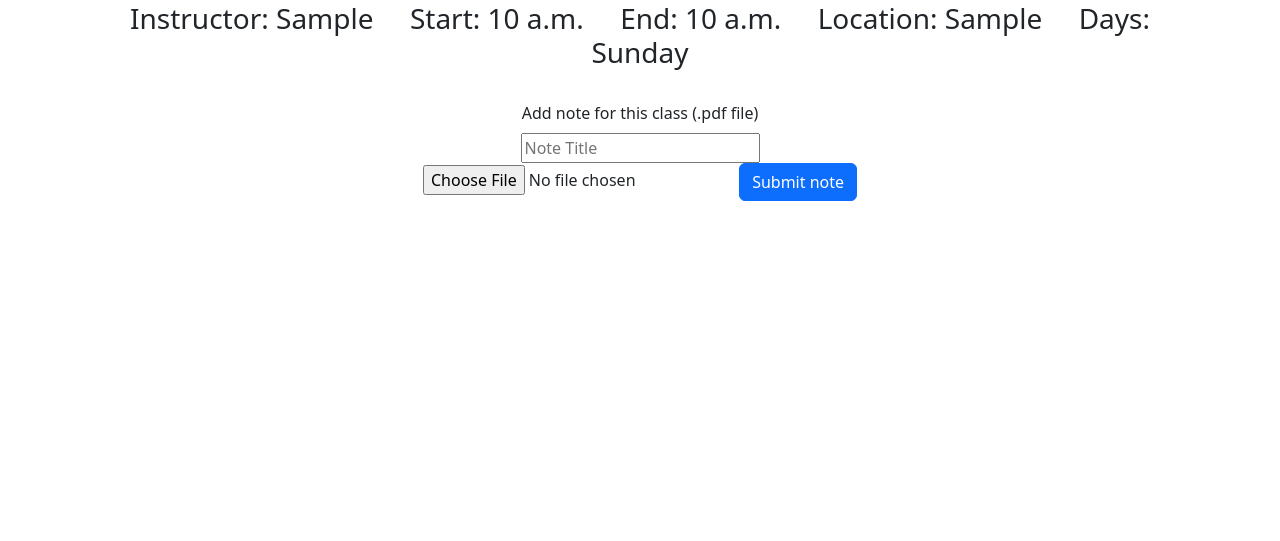
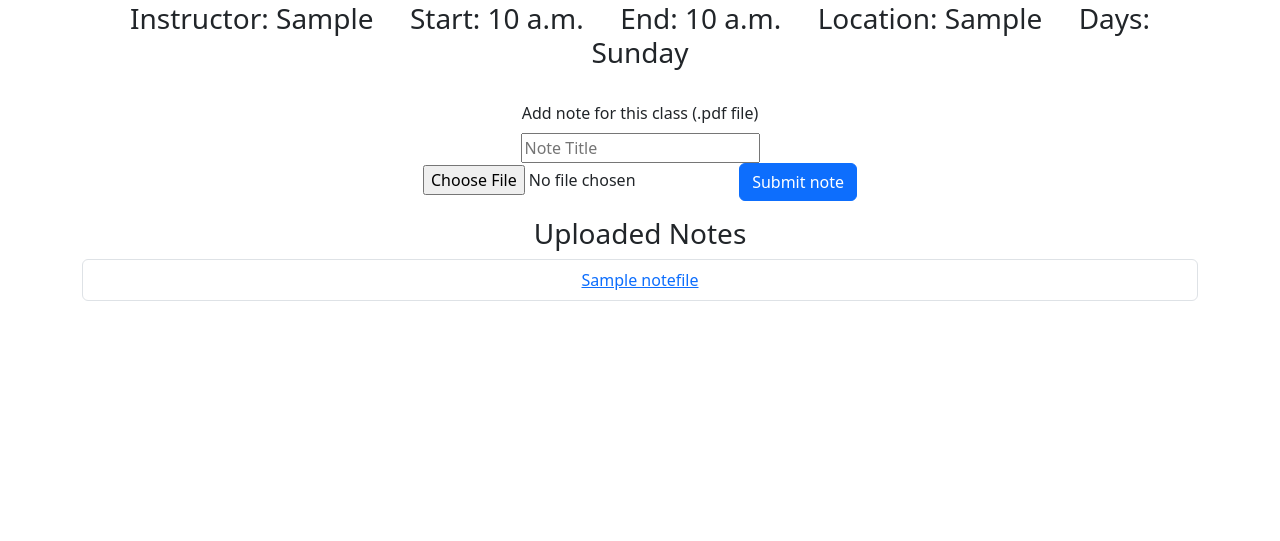
Before and after one commit to eliasposner/HoosNotes, a Django app: page /class/1/ in a window 1280 px wide. Shown: the part 110-651 px from the top of the page. Run offline with Django 3.2, Linux system fonts and the light colour scheme; a user stored in the database is signed in; tables that the repository leaves empty hold one stand-in row (values such as "Sample post"); some libraries are stand-ins or nearby versions.

Commit message:
Displays users uploaded notes files on class page for download

```diff
--- a/scheduler/models.py
+++ b/scheduler/models.py
@@ -7,10 +7,6 @@ from multiselectfield import MultiSelectField
 import datetime
 
 
-class NoteFile(models.Model):
-	note = models.FileField()
-	title = models.CharField(max_length=200, default='')
-	upload_time = models.DateTimeField(auto_now=True)
 
 # Create your models here.
 class Profile(models.Model):
@@ -21,7 +17,11 @@ class Profile(models.Model):
 	def __str__(self):
 		return self.user.username
 
-
+class NoteFile(models.Model):
+	note = models.FileField()
+	title = models.CharField(max_length=200, default='')
+	upload_time = models.DateTimeField(auto_now=True)
+	user = models.ManyToManyField(Profile)
 #https://simpleisbetterthancomplex.com/tutorial/2016/07/22/how-to-extend-django-user-model.html#onetoone
 @receiver(post_save, sender=User)
 def create_user_profile(sender, instance, created, **kwargs):
--- a/scheduler/templates/scheduler/class.html
+++ b/scheduler/templates/scheduler/class.html
@@ -23,5 +23,16 @@
 
 </div>
 
+<div class="container text-center">
+    <h3 class="text-center">Uploaded Notes</h3>
+    {% if files %}
+    <ul class="list-group text-center">
+        {% for file in files%}
+           <li class="list-group-item"><a href="{{ file.note.url }}" target="_blank">{{ file.title }}</a></li>
+        {% endfor %}
+    </ul>
+    {% endif %}
+</div>
+
 
 {% endblock %}
--- a/scheduler/urls.py
+++ b/scheduler/urls.py
@@ -1,5 +1,7 @@
 from django.contrib import admin
 from django.urls import path, include
+from django.conf import settings
+from django.conf.urls.static import static
 from . import views
 
 
@@ -18,3 +20,6 @@ urlpatterns = [
     path('class/<int:pk>/', views.ClassView.as_view(), name="class_detail"),
     path('class/<int:pk>/addnote/', views.AddNote, name = 'class_add_note'),
 ]
+if settings.DEBUG:
+    urlpatterns += static(settings.MEDIA_URL,
+                          document_root=settings.MEDIA_ROOT)
--- a/scheduler/views.py
+++ b/scheduler/views.py
@@ -72,11 +72,17 @@ class StudentClassListView(ListView):
 class ClassView(DetailView):
     model = StudentClass
     template_name = 'scheduler/class.html'
+    def get_context_data(self, **kwargs):
+        context = super().get_context_data(**kwargs)
+        context['files'] = self.object.notes.filter(user = self.request.user.profile)
+        return context
 
 
 def AddNote(request, pk):
     studentclass = get_object_or_404(StudentClass, pk=pk)
     note = NoteFile(note = request.FILES['noteFile'], title = request.POST['title'])
+    note.save()
+    note.user.set([request.user.profile])
     note.save()
     studentclass.notes.add(note)
     studentclass.save()
```
Also changed, not shown: scheduler/migrations/0025_notefile_user.py (added).
